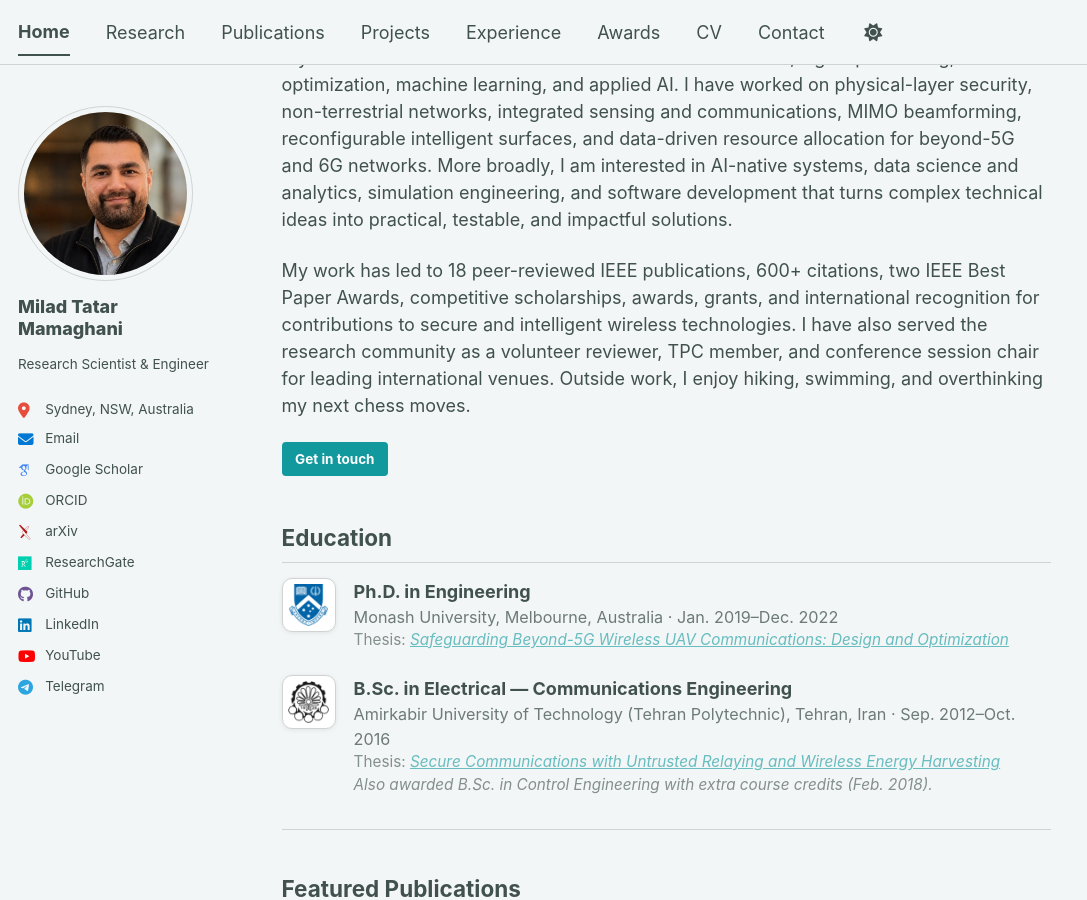
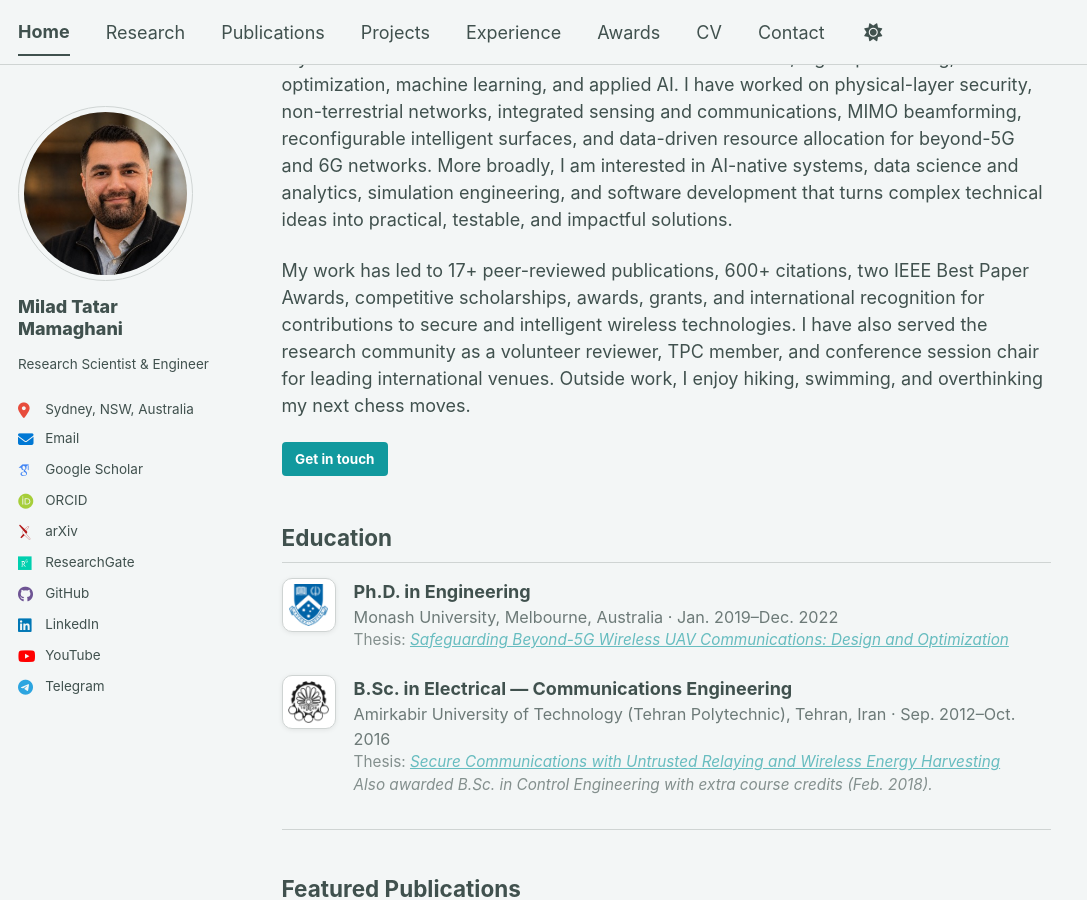
Before and after one commit to miladtm94/miladtm94.github.io, a Jekyll site: the page built from _pages/about.md, in a window 1280 px wide and 900 px high, scrolled down 400 px. Shown: the whole window, without its empty margins (0-1087 px from the left). Built offline with Jekyll 4.4.1, drawn with Linux system fonts in a browser that asks for light colours; some web fonts are replaced.

Commit message:
bio updated

```diff
--- a/_pages/about.md
+++ b/_pages/about.md
@@ -50,7 +50,7 @@ I'm Milad, originally from [Mamaqan](https://en.wikipedia.org/wiki/Mamqan), a to
 
 My work sits at the intersection of wireless communications, signal processing, optimization, machine learning, and applied AI. I have worked on physical-layer security, non-terrestrial networks, integrated sensing and communications, MIMO beamforming, reconfigurable intelligent surfaces, and data-driven resource allocation for beyond-5G and 6G networks. More broadly, I am interested in AI-native systems, data science and analytics, simulation engineering, and software development that turns complex technical ideas into practical, testable, and impactful solutions.
 
-My work has led to 18 peer-reviewed IEEE publications, 600+ citations, two IEEE Best Paper Awards, competitive scholarships, awards, grants, and international recognition for contributions to secure and intelligent wireless technologies. I have also served the research community as a volunteer reviewer, TPC member, and conference session chair for leading international venues. Outside work, I enjoy hiking, swimming, and overthinking my next chess moves.
+My work has led to 17+ peer-reviewed  publications, 600+ citations, two IEEE Best Paper Awards, competitive scholarships, awards, grants, and international recognition for contributions to secure and intelligent wireless technologies. I have also served the research community as a volunteer reviewer, TPC member, and conference session chair for leading international venues. Outside work, I enjoy hiking, swimming, and overthinking my next chess moves.
 
 <div class="about__hero-actions">
   <a class="btn btn--primary" href="/contact/">Get in touch</a>
```
